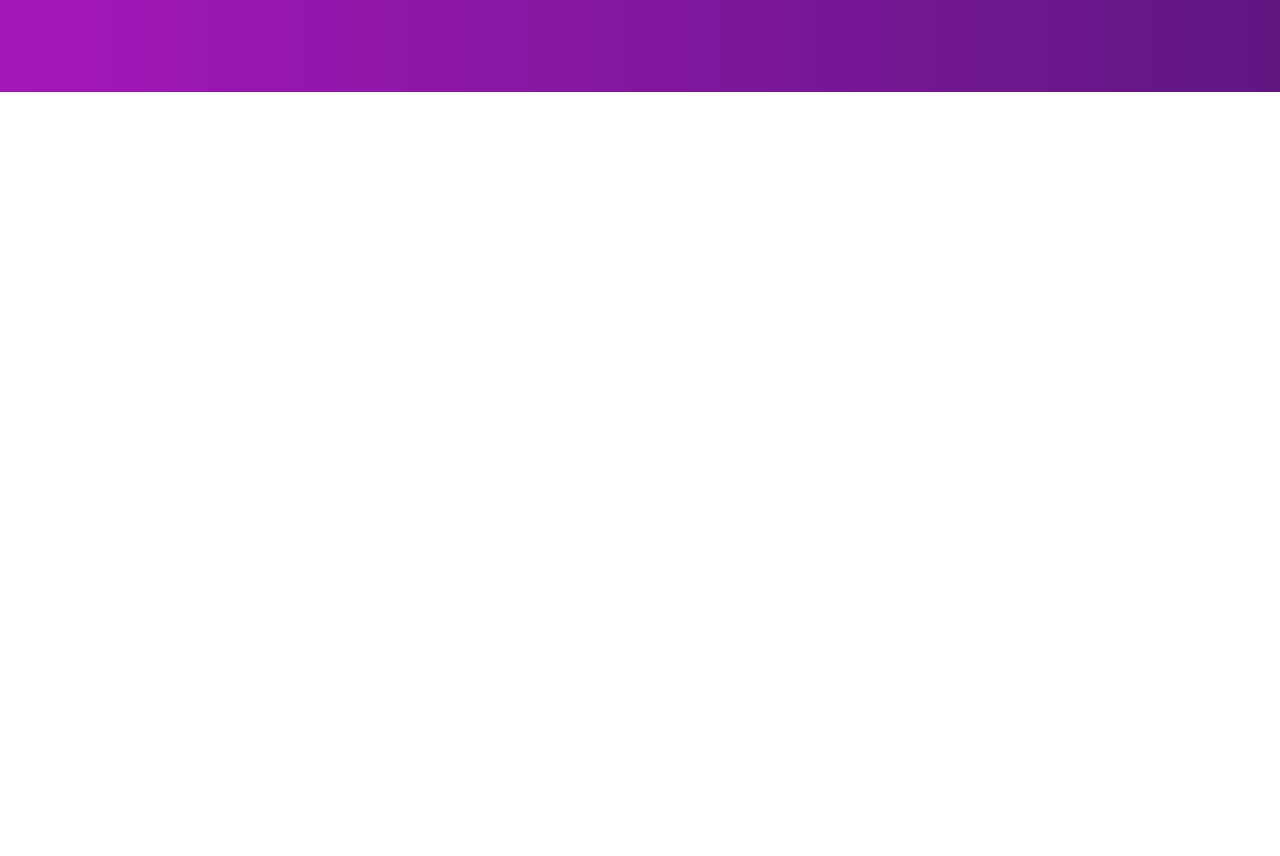
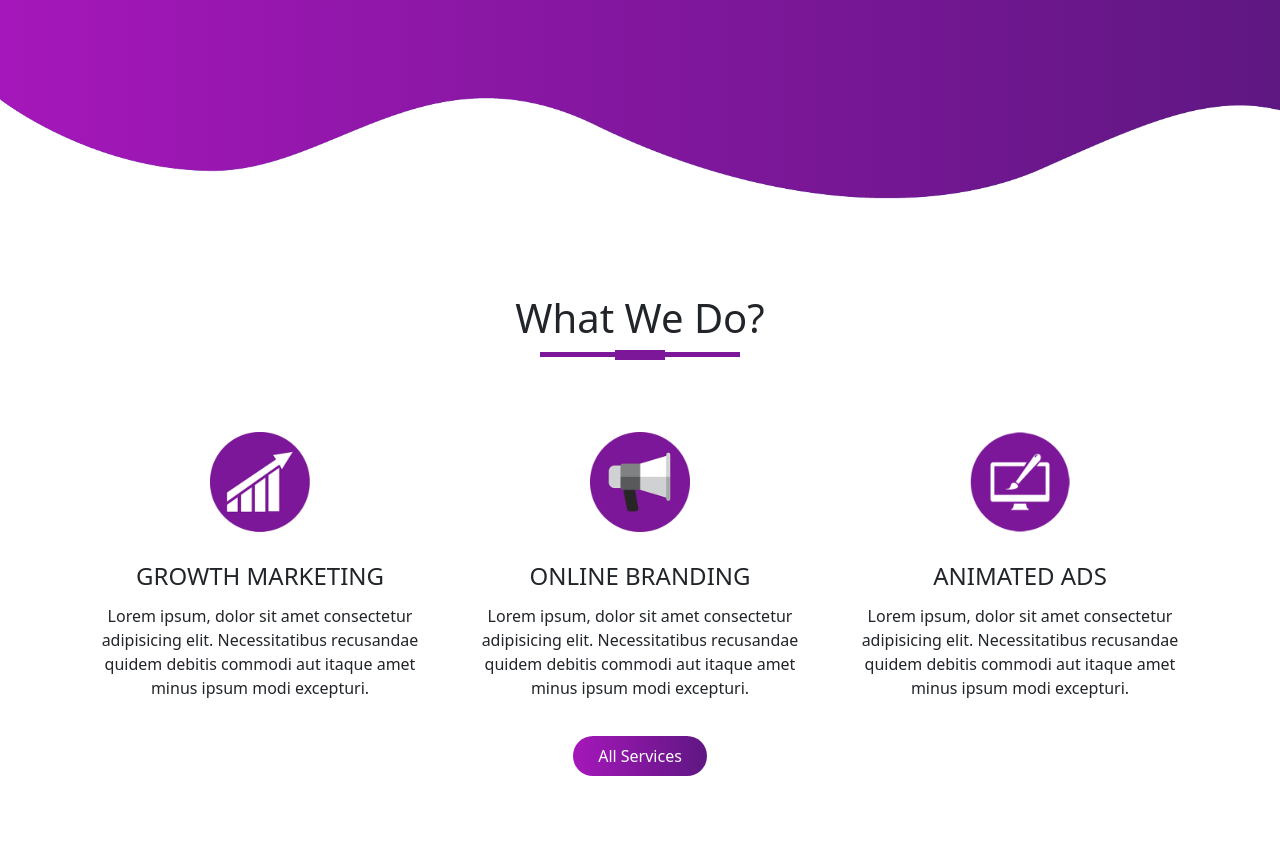
Before and after one commit to yanil8068/firstbootstrap, a plain HTML site: page index.html in a window 1280 px wide. Shown: the part 505-1361 px from the top of the page. Before the commit the page ends 800 px from the top, so only its background shows below. Drawn offline with nearby package versions, Linux system fonts and the light colour scheme.

Commit message:
services section completed

```diff
--- a/index.html
+++ b/index.html
@@ -89,7 +89,45 @@
           </div>
         </div>
       </div>
+      <img src="images/wave1.png" class="bottom-img" />
     </section>
+    <!-- services section -->
+    <section id="services">
+      <div class="container text-center">
+        <h1 class="title">What We Do?</h1>
+        <div class="row text-center">
+          <div class="col-md-4 services">
+            <img src="images/service1.png" class="service-img" />
+            <h4>Growth Marketing</h4>
+            <p>
+              Lorem ipsum, dolor sit amet consectetur adipisicing elit.
+              Necessitatibus recusandae quidem debitis commodi aut itaque amet
+              minus ipsum modi excepturi.
+            </p>
+          </div>
+          <div class="col-md-4 services">
+            <img src="images/service2.png" class="service-img" />
+            <h4>Online Branding</h4>
+            <p>
+              Lorem ipsum, dolor sit amet consectetur adipisicing elit.
+              Necessitatibus recusandae quidem debitis commodi aut itaque amet
+              minus ipsum modi excepturi.
+            </p>
+          </div>
+          <div class="col-md-4 services">
+            <img src="images/service3.png" class="service-img" />
+            <h4>Animated Ads</h4>
+            <p>
+              Lorem ipsum, dolor sit amet consectetur adipisicing elit.
+              Necessitatibus recusandae quidem debitis commodi aut itaque amet
+              minus ipsum modi excepturi.
+            </p>
+          </div>
+        </div>
+        <button type="button" class="btn btn-primary">All Services</button>
+      </div>
+    </section>
+    <!-- about us -->
 
     <script src="main.js"></script>
   </body>
--- a/style.css
+++ b/style.css
@@ -56,3 +56,52 @@ margin: 20px;
     color: #fff;
     text-decoration: none;
 }
+.bottom-img{
+    width: 100%;
+}
+
+/* services section */
+
+#services{
+    padding: 80px 0;
+}
+.service-img{
+    width: 100px;
+    margin-top: 20px;
+}
+.services{
+    padding: 20px;
+}
+.services h4{
+    padding: 5px;
+    margin-top: 25px;
+    text-transform: uppercase;
+}
+.title::before{
+    content: '';
+    background: #7b1798;
+    height: 5px;
+    width: 200px;
+    margin-left: auto;
+    margin-right: auto;
+    display: block;
+    transform: translateY(63px);
+}
+.title::after{
+    content: '';
+    background: #7b1798;
+    height: 10px;
+    width: 50px;
+    margin-left: auto;
+    margin-right: auto;
+    margin-bottom: 40px;
+    display: block;
+    transform: translateY(8px);
+}
+#services .btn-primary{
+    box-shadow: none;
+    padding: 8px 25px;
+    border: none;
+    border-radius: 20px;
+    background-image: linear-gradient(to right, #a517ba, #5f1782);
+}
```
